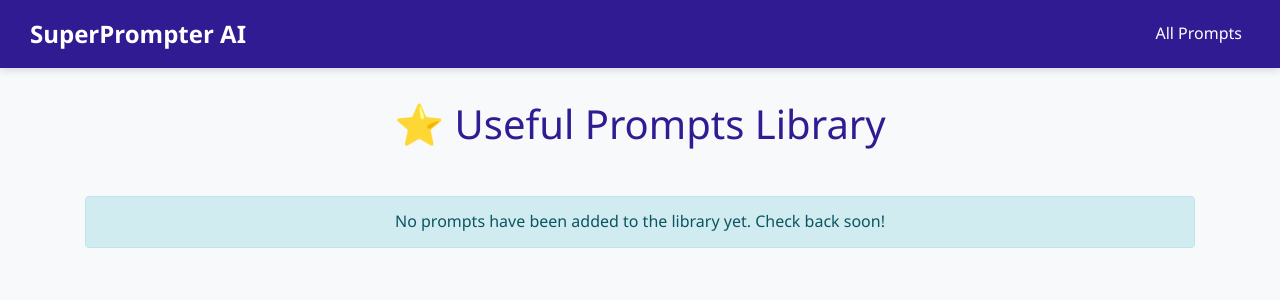
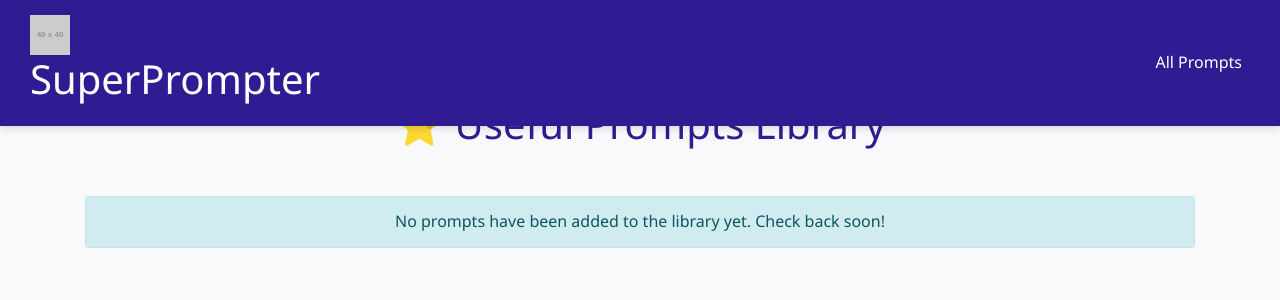
Before and after one commit to simpdatasush/prompts_testing, a Flask app: page /all_prompts in a window 1280 px wide. Shown: the top 300 px of the page. Run offline with Flask 3, Linux system fonts and the light colour scheme; grey boxes labelled with a size stand in for pictures from a placeholder-image service; data that the repository does not hold is empty; some libraries are stand-ins or nearby versions.

Commit message:
Update all_prompts.html

```diff
--- a/templates/all_prompts.html
+++ b/templates/all_prompts.html
@@ -93,7 +93,8 @@
 
     <header class="app-header">
         <div class="logo-section">
-            <a href="{{ url_for('app_home') }}">SuperPrompter AI</a>
+            <img src="https://placehold.co/40x40/007bff/ffffff?text=AI" alt="SuperPrompter Logo" class="app-logo">
+            <h1 class="header-title">SuperPrompter</h1>
         </div>
         <nav>
             <a href="{{ url_for('all_prompts') }}" class="text-white mx-2">All Prompts</a>
```
